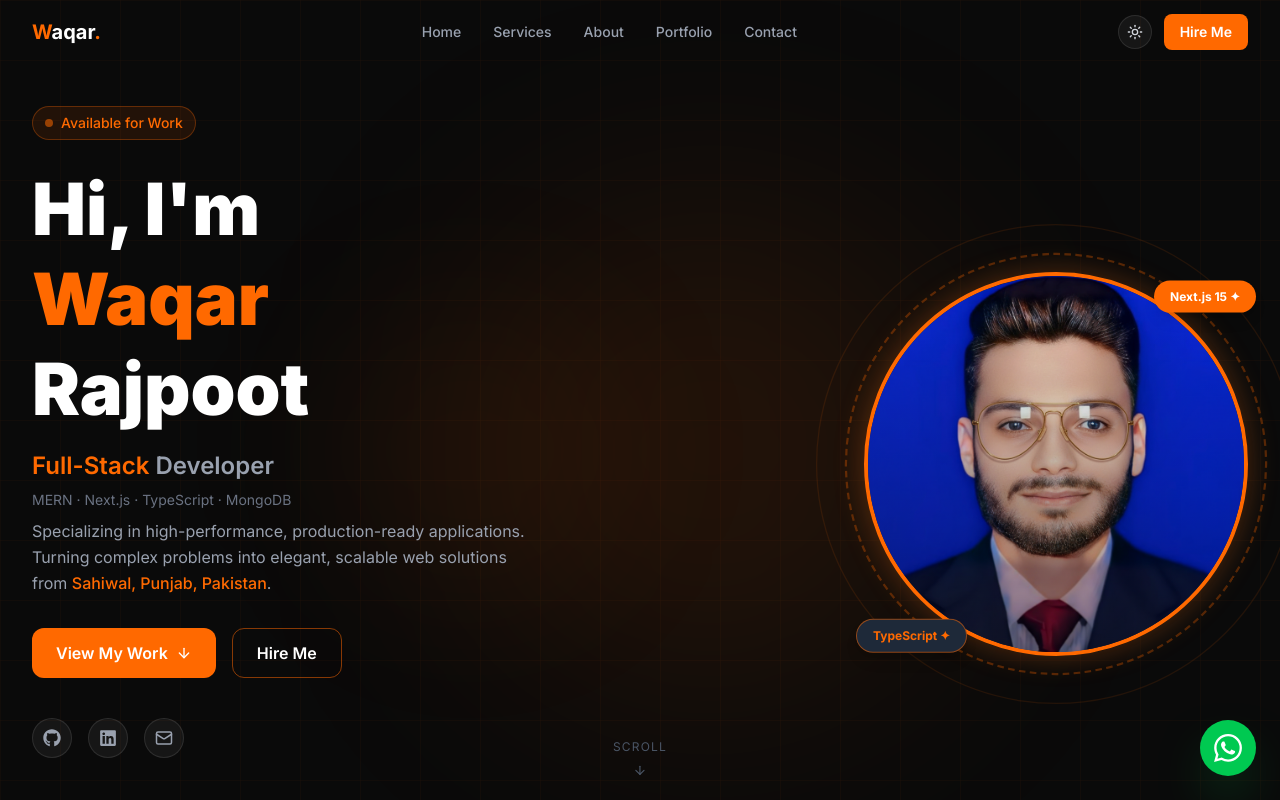
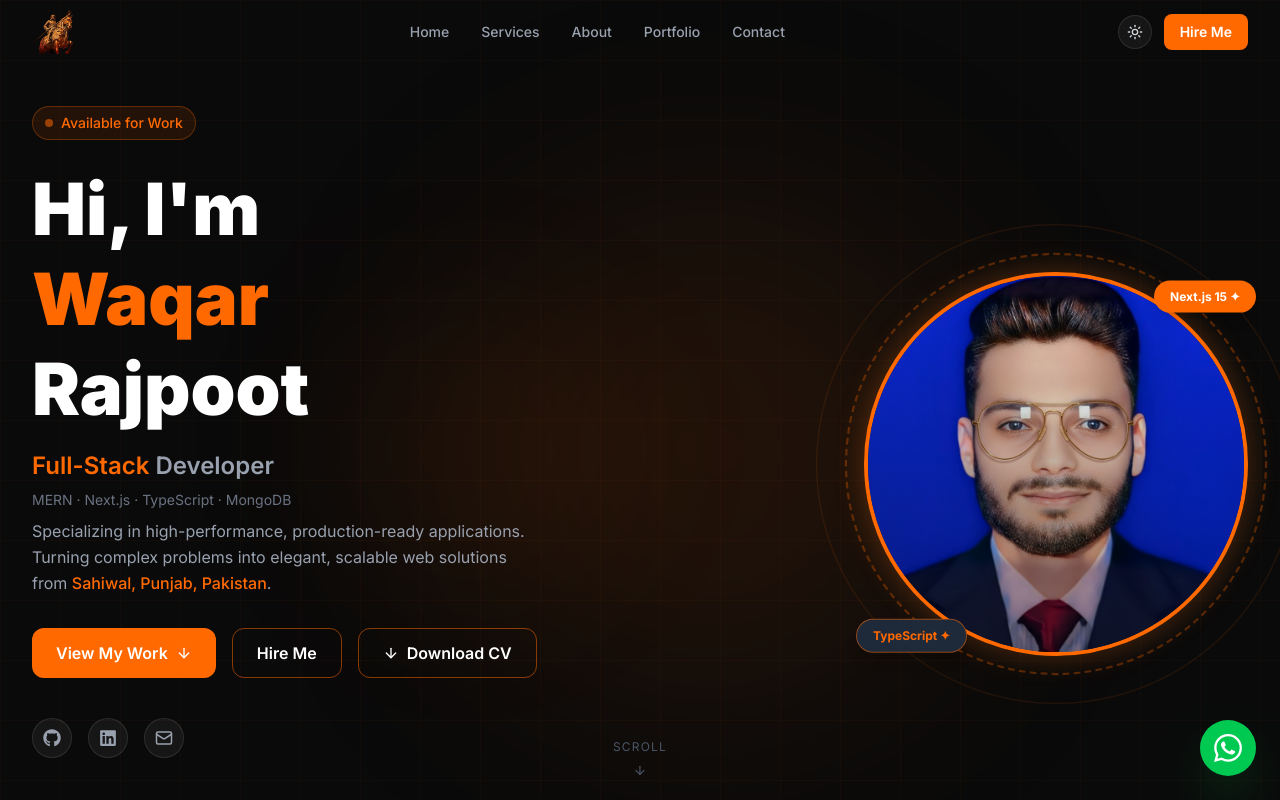
Before and after one commit to Waqar-Rajpoot/portfolio, a Next.js app: page / in a window 1280 px wide. Shown: the top 800 px of the page. Built offline with nearby package versions, Linux system fonts and the light colour scheme.

Commit message:
Refactor code structure for improved readability and maintainability

```diff
--- a/components/Hero.tsx
+++ b/components/Hero.tsx
@@ -108,6 +108,16 @@ export default function Hero() {
               >
                 Hire Me
               </motion.a>
+              <motion.a
+                href="/Waqar-Rajpoot-CV.pdf"
+                download="Waqar-Rajpoot-CV.pdf"
+                whileHover={{ scale: 1.05 }}
+                whileTap={{ scale: 0.95 }}
+                className="px-6 py-3 border border-orange-500/50 hover:border-orange-500 text-gray-900 dark:text-white hover:text-orange-500 font-semibold rounded-xl transition-all duration-200 flex items-center gap-2"
+              >
+                <ArrowDown size={16} />
+                Download CV
+              </motion.a>
             </motion.div>
 
             {/* Social Icons */}
@@ -167,7 +177,6 @@ export default function Hero() {
                   fill
                   priority
                   sizes="(max-width: 640px) 320px, 384px"
-        // Changed object-center to object-[center_20%] to pull the face upward
                   className="object-cover object-[center_25%]"
                 />
 
@@ -199,7 +208,8 @@ export default function Hero() {
       <motion.div
         animate={{ y: [0, 10, 0] }}
         transition={{ duration: 2, repeat: Infinity }}
-        className="absolute bottom-8 left-1/2 -translate-x-1/2 flex flex-col items-center gap-2 text-gray-400 dark:text-gray-600"
+        onClick={() => document.getElementById("services")?.scrollIntoView({ behavior: "smooth" })}
+        className="absolute bottom-8 left-1/2 -translate-x-1/2 flex flex-col items-center gap-2 text-gray-400 dark:text-gray-600 cursor-pointer hover:text-orange-500 transition-colors duration-200"
       >
         <span className="text-xs font-mono tracking-widest uppercase">Scroll</span>
         <ArrowDown size={14} />
--- a/components/Navbar.tsx
+++ b/components/Navbar.tsx
@@ -4,6 +4,7 @@ import { useState, useEffect } from "react";
 import { useTheme } from "next-themes";
 import { motion, AnimatePresence } from "framer-motion";
 import { Sun, Moon, Menu, X } from "lucide-react";
+import Image from "next/image";
 
 const navLinks = [
   { label: "Home", href: "#home" },
@@ -64,11 +65,15 @@ export default function Navbar() {
   href="#home"
   onClick={(e) => handleDesktopNavClick(e, "#home")}
   whileHover={{ scale: 1.05 }}
-            className="text-xl font-bold"
+  className="flex items-center"
 >
-            <span className="text-orange-500">W</span>
-            <span className="text-gray-900 dark:text-white">aqar</span>
-            <span className="text-orange-500">.</span>
+  <Image
+    src="/logo.png"
+    alt="Logo"
+    width={45}
+    height={45}
+    className="object-contain"
+  />
 </motion.a>
 
           {/* Desktop Links */}
--- a/lib/data.ts
+++ b/lib/data.ts
@@ -123,6 +123,16 @@ export const projects = [
     category: "Auth",
     featured: false,
   },
+  {
+    title: "Authentication with nextAuth",
+    description:
+      " Complete authentication system with NextAuth.js, including sign up, sign in, email verification, 2FA, and password reset flows.",
+    tech: ["Next.js", "NextAuth", "MongoDB", "bcryptjs"],
+    github: "https://github.com/Waqar-Rajpoot/Authentication-with-nextAuth",
+    live: "#",
+    category: "Auth",
+    featured: false,
+  },
 ];
 
 export const techStack = {
@@ -132,5 +142,5 @@ export const techStack = {
   Auth: ["NextAuth.js", "BetterAuth.js", "Clerk Auth", "JWT", "bcryptjs", "2FA / OTP"],
   Payments: ["Stripe"],
   DevOps: ["Vercel", "AWS (S3/EC2)", "Git", "GitHub"],
-  Tools: ["VS Code", "Postman", "ImageKit", "Resend", "Nodemailer"],
+  Tools: ["VS Code", "Postman", "ImageKit", "Resend", "Nodemailer", "Cloudinary"],
 };
```
Also changed, not shown: public/logo.png (added), 1 other file (tests, documents, lock files or other folders). Lines whose indentation alone changed are shown as unchanged.
